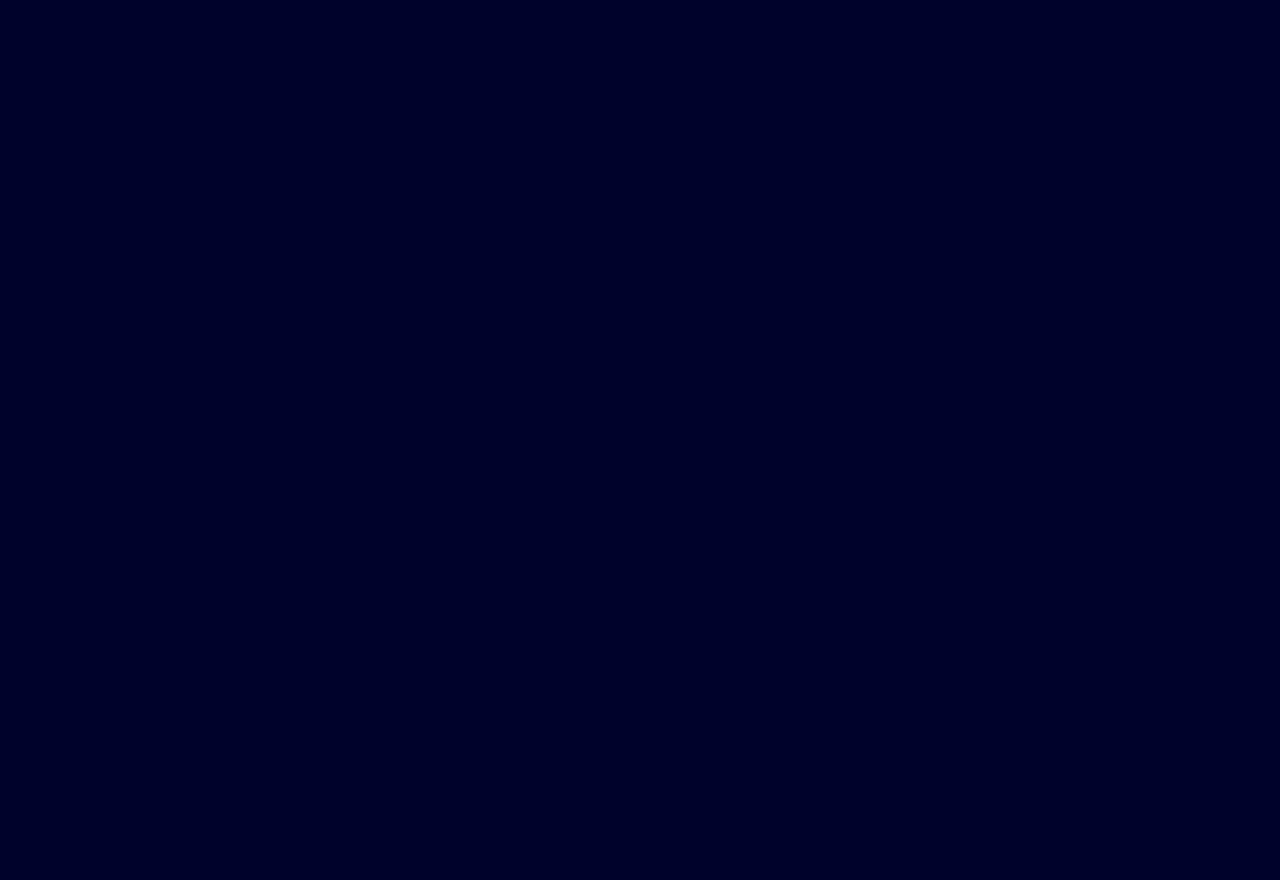
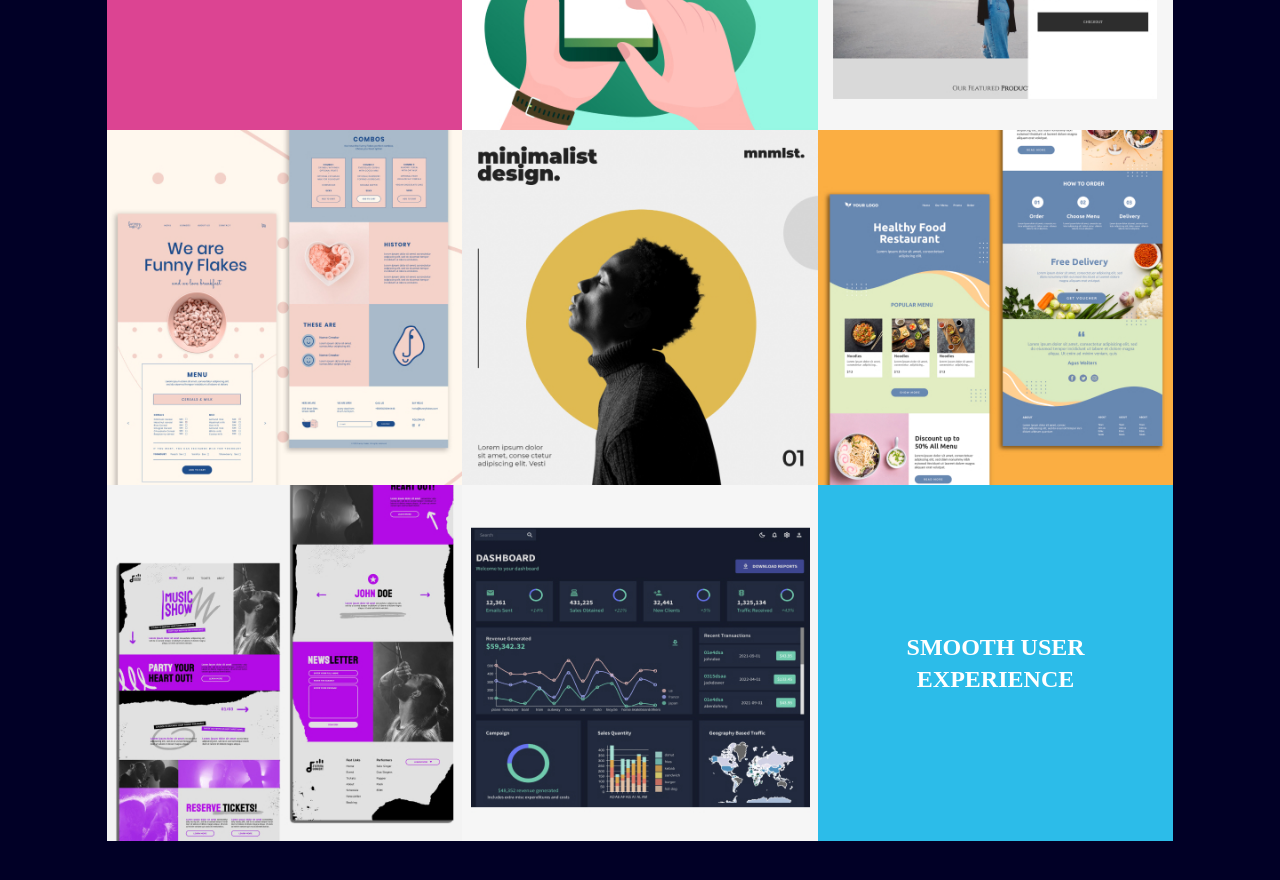
Before and after one commit to Cphasanulbanna/portfolio, a React (Vite) app: page / in a window 1280 px wide. Shown: the part 2260-3140 px from the top of the page. Before the commit the page ends 2370 px from the top, so only its background shows below. Built offline with nearby package versions, Linux system fonts and the light colour scheme.

Commit message:
created projects section

```diff
--- a/src/components/Projects.jsx
+++ b/src/components/Projects.jsx
@@ -14,6 +14,31 @@ const container = {
 const projectVarient = {
     hiddem: { opacity: 0, scale: 0.8 },
     visible: { opacity: 1, scale: 1 },
+};
+
+const Project = ({ title }) => {
+    const overlayStyles = `absolute h-full w-full opacity-0 hover:opacity-90 transition duration-500 bg-grey z-30 flex flex-col justify-center items-center text-center p-16 text-deep-blue`;
+
+    const projectTitle = title.split(" ").join("-").toLowerCase();
+
+    return (
+        <motion.div
+            variants={projectVarient}
+            className="relative"
+        >
+            <div className={overlayStyles}>
+                <p className="text-2xl  font-playfair">{title}</p>
+                <p className="mt-7">
+                    Lorem ipsum dolor, sit amet consectetur adipisicing elit. Provident similique
+                    tenetur quis, eligendi laudantium earum.
+                </p>
+            </div>
+            <img
+                src={`../assets/${projectTitle}.jpeg`}
+                alt="project-title"
+            />
+        </motion.div>
+    );
 };
 
 const Projects = () => {
@@ -56,8 +81,25 @@ const Projects = () => {
                     viewport={{ once: true, amount: 0.5 }}
                     variants={container}
                 >
+                    {/* ROW 1 */}
                     <div className="flex justify-center items-center text-center p-10 bg-red max-w-[400px] max-h-[400px] text-2xl font-playfair font-semibold">
                         BEAUTIFUL USER INTERFACES
+                    </div>
+
+                    <Project title="Project 1" />
+                    <Project title="Project 2" />
+
+                    {/* ROW 2 */}
+                    <Project title="Project 3" />
+                    <Project title="Project 4" />
+                    <Project title="Project 5" />
+
+                    {/* ROW 3 */}
+                    <Project title="Project 6" />
+                    <Project title="Project 7" />
+
+                    <div className="flex justify-center items-center text-center p-10 bg-blue max-w-[400px] max-h-[400px] text-2xl font-playfair font-semibold">
+                        SMOOTH USER EXPERIENCE
                     </div>
                 </motion.div>
             </div>
```
